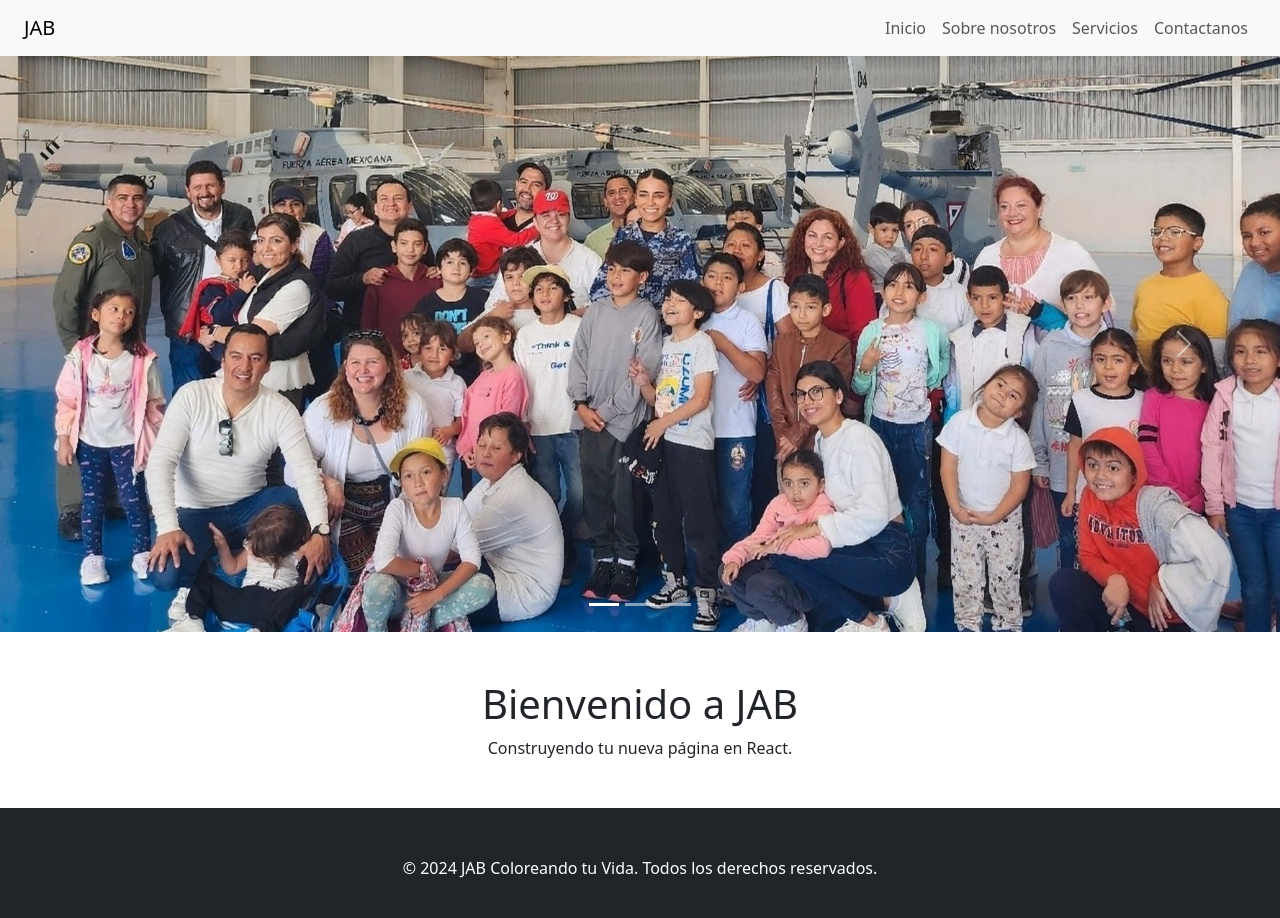
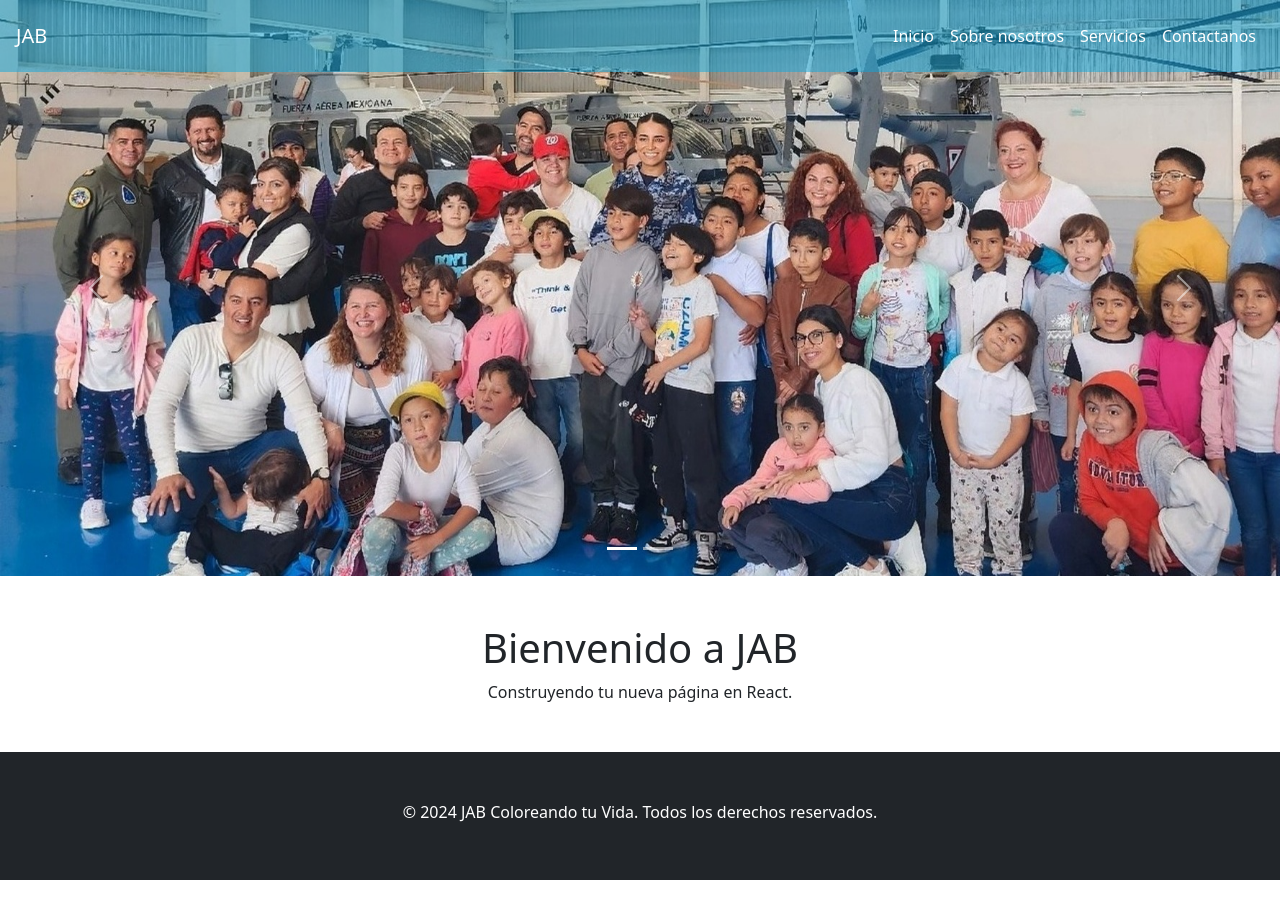
Before and after one commit to AsleepSiren4516/JAB-REACT, a React (Vite) app: page / in a window 1280 px wide. Shown: the top 918 px of the page. After the commit the page ends 880 px from the top, so only its background shows below. Built offline with nearby package versions, Linux system fonts and the light colour scheme.

Commit message:
Hola guapote rico

```diff
--- a/src/componentes/Carrusel.jsx
+++ b/src/componentes/Carrusel.jsx
@@ -8,7 +8,6 @@ export default function Carrusel() {
       <div className="carousel-indicators">
         <button type="button" data-bs-target="#carouselExampleIndicators" data-bs-slide-to="0" className="active" aria-current="true" aria-label="Slide 1"></button>
         <button type="button" data-bs-target="#carouselExampleIndicators" data-bs-slide-to="1" aria-label="Slide 2"></button>
-        <button type="button" data-bs-target="#carouselExampleIndicators" data-bs-slide-to="2" aria-label="Slide 3"></button>
       </div>
 
       {/* Slides */}
--- a/src/componentes/NavBar.jsx
+++ b/src/componentes/NavBar.jsx
@@ -1,36 +1,26 @@
 import { Link } from "react-router-dom";
+import "../css/style.css"
 
 export default function NavBar() {
   return (
-    <nav className="navbar navbar-expand-lg navbar-light bg-light px-4">
-      <Link className="navbar-brand" to="/">JAB</Link>
+    <nav className="navbar navbar-expand-lg position-absolute w-100 p-3" style={{ zIndex: 10 }}>
+      <Link className="navbar-brand text-white" to="/">JAB</Link>
 
       <button
         className="navbar-toggler"
         type="button"
         data-bs-toggle="collapse"
         data-bs-target="#navMenu"
-        aria-controls="navMenu"
-        aria-expanded="false"
-        aria-label="Toggle navigation"
       >
         <span className="navbar-toggler-icon"></span>
       </button>
 
       <div className="collapse navbar-collapse" id="navMenu">
         <ul className="navbar-nav ms-auto">
-          <li className="nav-item">
-            <Link className="nav-link" to="/">Inicio</Link>
-          </li>
-          <li className="nav-item">
-            <Link className="nav-link" to="/sobre">Sobre nosotros</Link>
-          </li>
-          <li className="nav-item">
-            <Link className="nav-link" to="/servicios">Servicios</Link>
-          </li>
-          <li className="nav-item">
-            <Link className="nav-link" to="/contacto">Contactanos</Link>
-          </li>
+          <li className="nav-item"><Link className="nav-link text-white" to="/">Inicio</Link></li>
+          <li className="nav-item"><Link className="nav-link text-white" to="/sobre">Sobre nosotros</Link></li>
+          <li className="nav-item"><Link className="nav-link text-white" to="/servicios">Servicios</Link></li>
+          <li className="nav-item"><Link className="nav-link text-white" to="/contacto">Contactanos</Link></li>
         </ul>
       </div>
     </nav>
--- /dev/null
+++ b/src/css/style.css
@@ -0,0 +1,8 @@
+.navbar{
+    background-color: rgba(13, 167, 224, 0.3);
+    transition: background-color 0.3s ease;
+}
+
+.navbar:hover {
+    background-color: rgba(13, 167, 224, 0.5);
+}
```
